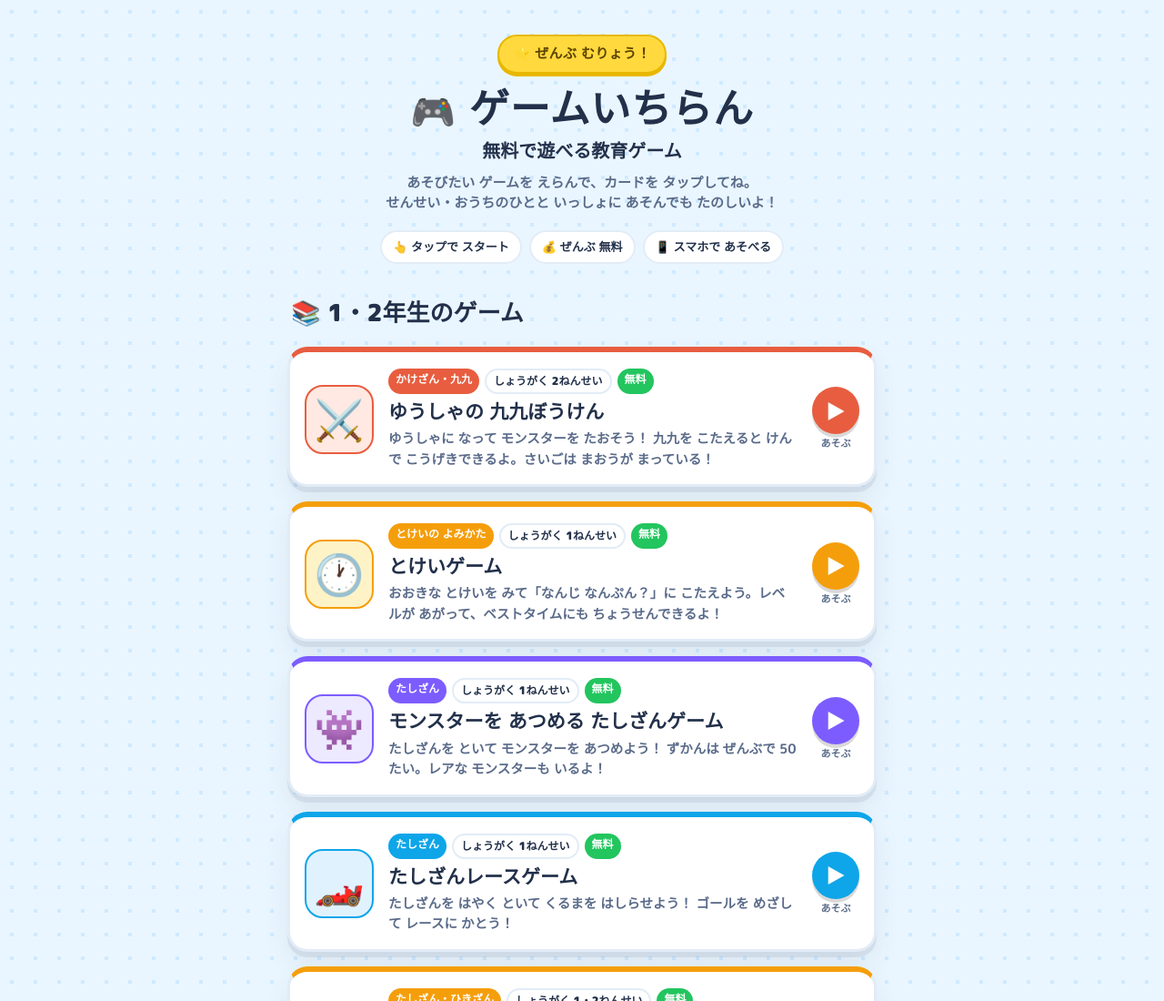
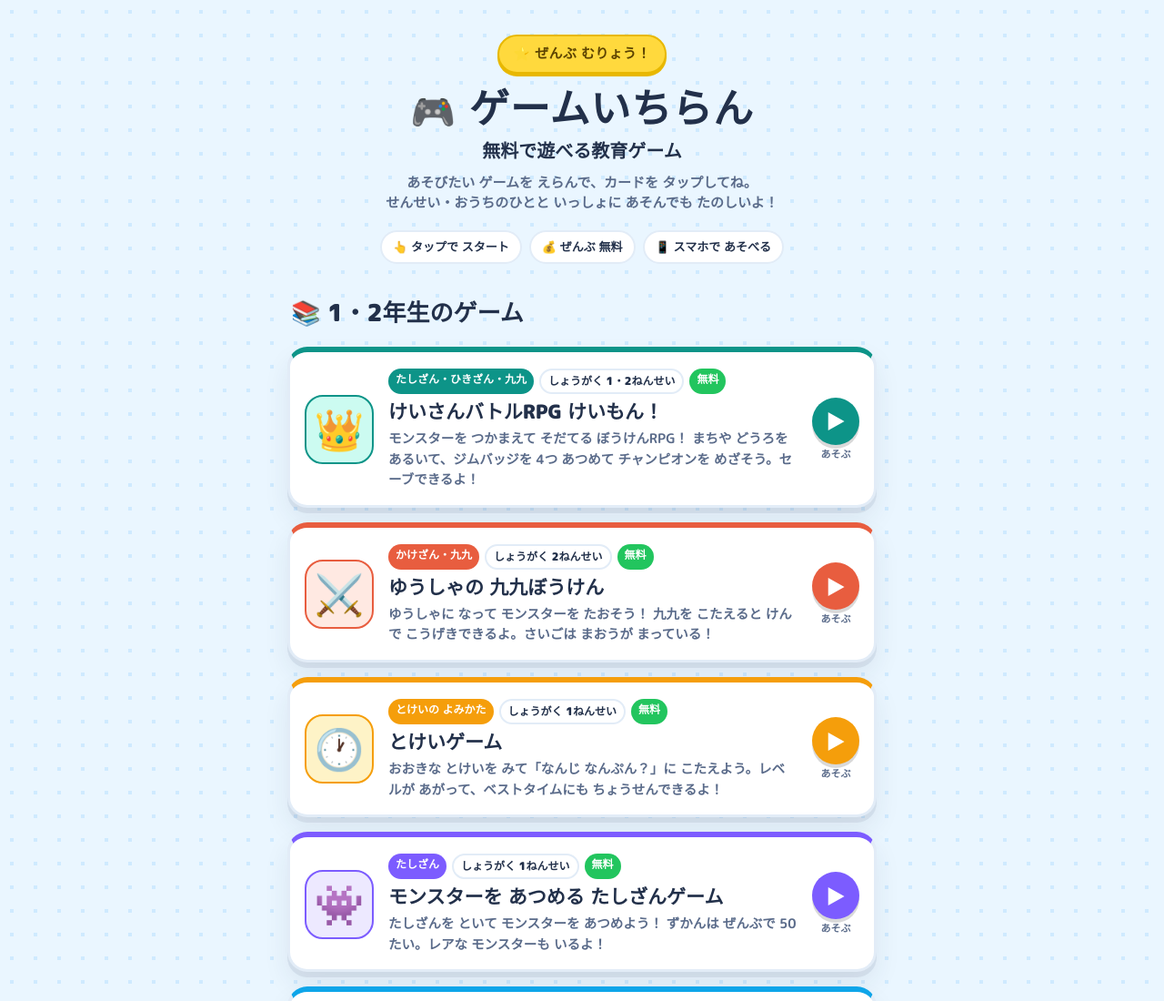
Before and after one commit to kyouikugame/kyouiku-games, a plain HTML site: page index.html in a window 1280 px wide. Shown: the top 1100 px of the page at 91% size. Drawn offline with Linux system fonts and the light colour scheme.

Commit message:
Add files via upload

```diff
--- a/index.html
+++ b/index.html
@@ -142,6 +142,7 @@
   .c-monster{--accent:#7c5cff;--accent-soft:#ede9ff}
   .c-race{--accent:#0ea5e9;--accent-soft:#e0f2fe}
   .c-gacha{--accent:#f59e0b;--accent-soft:#fef3c7}
+  .c-keimon{--accent:#0d9488;--accent-soft:#ccfbf1}
   .c-zombie{--accent:#22a06b;--accent-soft:#dcfce7}
   .c-taiko{--accent:#ec4899;--accent-soft:#fce7f3}
   @media (prefers-color-scheme: dark){
@@ -150,6 +151,7 @@
     .c-monster{--accent-soft:#2c254d}
     .c-race{--accent-soft:#163344}
     .c-gacha{--accent-soft:#3a2c10}
+    .c-keimon{--accent-soft:#0f2e2a}
     .c-zombie{--accent-soft:#173a2a}
     .c-taiko{--accent-soft:#3d1e2f}
   }
@@ -194,6 +196,24 @@
 
   <main class="list" aria-label="ゲームのいちらん">
     <h2 class="section-title">📚 1・2年生のゲーム</h2>
+    <!-- けいもん -->
+    <a class="card c-keimon" href="keimon-game.html">
+      <div class="icon" aria-hidden="true">👑</div>
+      <div class="body">
+        <div class="tags">
+          <span class="tag">たしざん・ひきざん・九九</span>
+          <span class="tag grade">しょうがく 1・2ねんせい</span>
+          <span class="tag free">無料</span>
+        </div>
+        <h2 class="name">けいさんバトルRPG けいもん！</h2>
+        <p class="desc">モンスターを つかまえて そだてる ぼうけんRPG！ まちや どうろを あるいて、ジムバッジを 4つ あつめて チャンピオンを めざそう。セーブできるよ！</p>
+      </div>
+      <div class="play" aria-hidden="true">
+        <div class="play-btn">▶</div>
+        <div class="play-label">あそぶ</div>
+      </div>
+    </a>
+
 
     <!-- 1. 九九 -->
     <a class="card c-kuku" href="kuku-game.html">
```
